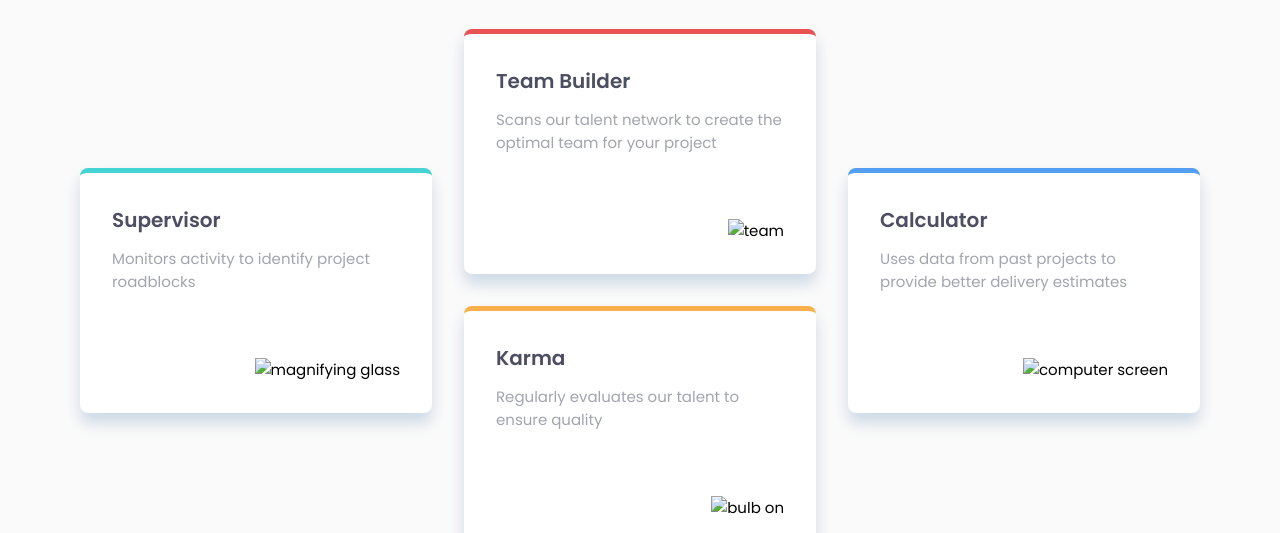
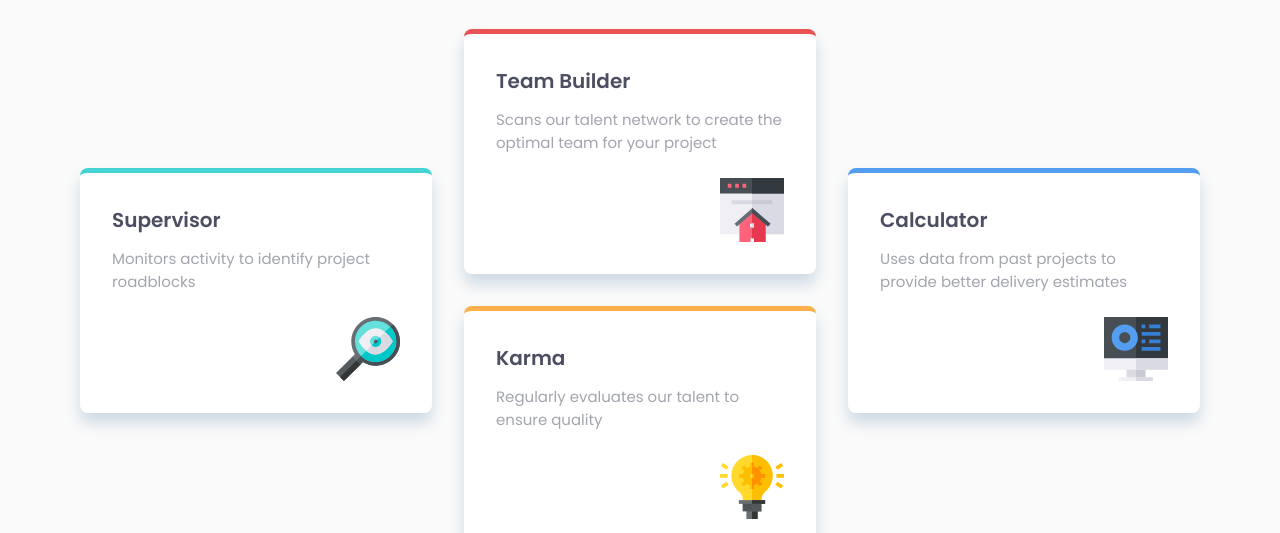
Before and after one commit to KaterinaYakovishina/four-card-feature-section-master, a plain HTML site: page index.html in a window 1280 px wide. Shown: the part 267-800 px from the top of the page. Drawn offline with Linux system fonts and the light colour scheme; the site is published under a folder, as on GitHub Pages, so addresses that start at the root find nothing.

Commit message:
updated links

```diff
--- a/index.html
+++ b/index.html
@@ -33,7 +33,7 @@
       <h3>Supervisor</h3>
       <p>Monitors activity to identify project roadblocks</p>
     </div>
-    <img src="/images/icon-supervisor.svg" alt="magnifying glass">
+    <img src="./images/icon-supervisor.svg" alt="magnifying glass">
   </div>
   <div class="center">
     <div class="card top">
@@ -41,14 +41,14 @@
         <h3>Team Builder</h3>
         <p>  Scans our talent network to create the optimal team for your project</p>
       </div>
-      <img src="/images/icon-team-builder.svg" alt="team">
+      <img src="./images/icon-team-builder.svg" alt="team">
     </div>
     <div class="card bottom">
       <div class="description">
         <h3>Karma</h3>
         <p>Regularly evaluates our talent to ensure quality</p>
       </div>
-      <img src="/images/icon-karma.svg" alt="bulb on">
+      <img src="./images/icon-karma.svg" alt="bulb on">
     </div>
   </div>
     <div class="card side right">
@@ -56,7 +56,7 @@
       <h3>Calculator</h3>
       <p>  Uses data from past projects to provide better delivery estimates</p>
     </div>
-    <img src="/images/icon-calculator.svg" alt="computer screen">
+    <img src="./images/icon-calculator.svg" alt="computer screen">
   </div>
 </main>
 
```
